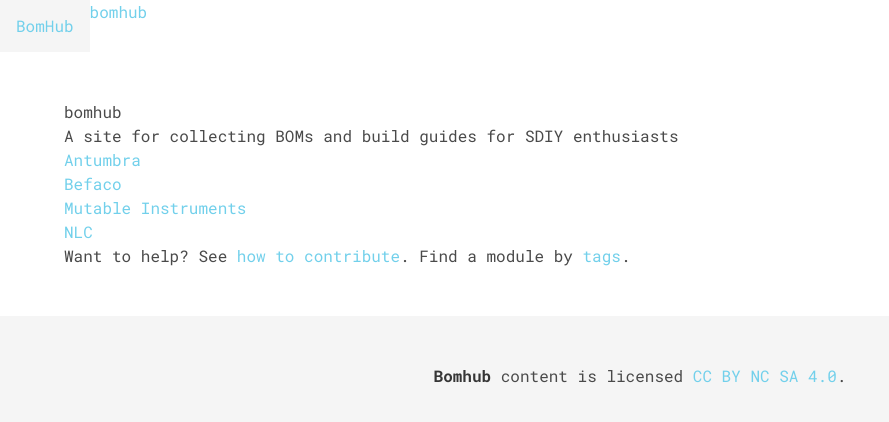
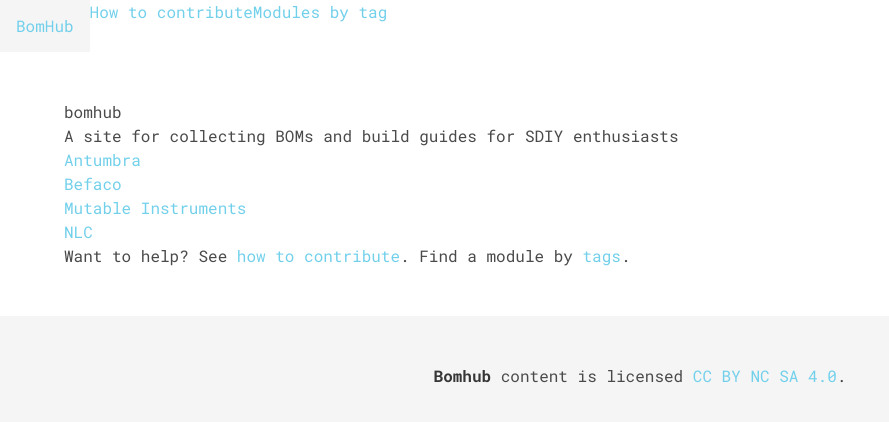
Before and after one commit to bomhub/bomhub.github.io, a Jekyll site: the page built from index.html, in a window 1280 px wide. Shown: the top 422 px of the page, without its empty margins (0-889 px from the left). Built offline with Jekyll 4.4.1, drawn with Linux system fonts in a browser that asks for light colours; nearby versions of some CDN libraries.

Commit message:
Useful links in header nav

```diff
--- a/_includes/header.html
+++ b/_includes/header.html
@@ -11,10 +11,7 @@
     </button>
   </div>
   <div class="navbar-menu">
-    {% for my_page in site.pages %}
-      {% if my_page.title %}
-      <a class="page-link" href="{{ my_page.url | prepend: site.baseurl }}">{{ my_page.title }}</a>
-      {% endif %}
-    {% endfor %}
+      <a class="page-link" href="{{site.baseurl}}/contributing">How to contribute</a>
+      <a class="page-link" href="{{site.baseurl}}/tags">Modules by tag</a>
   </div>
 </nav>
```
